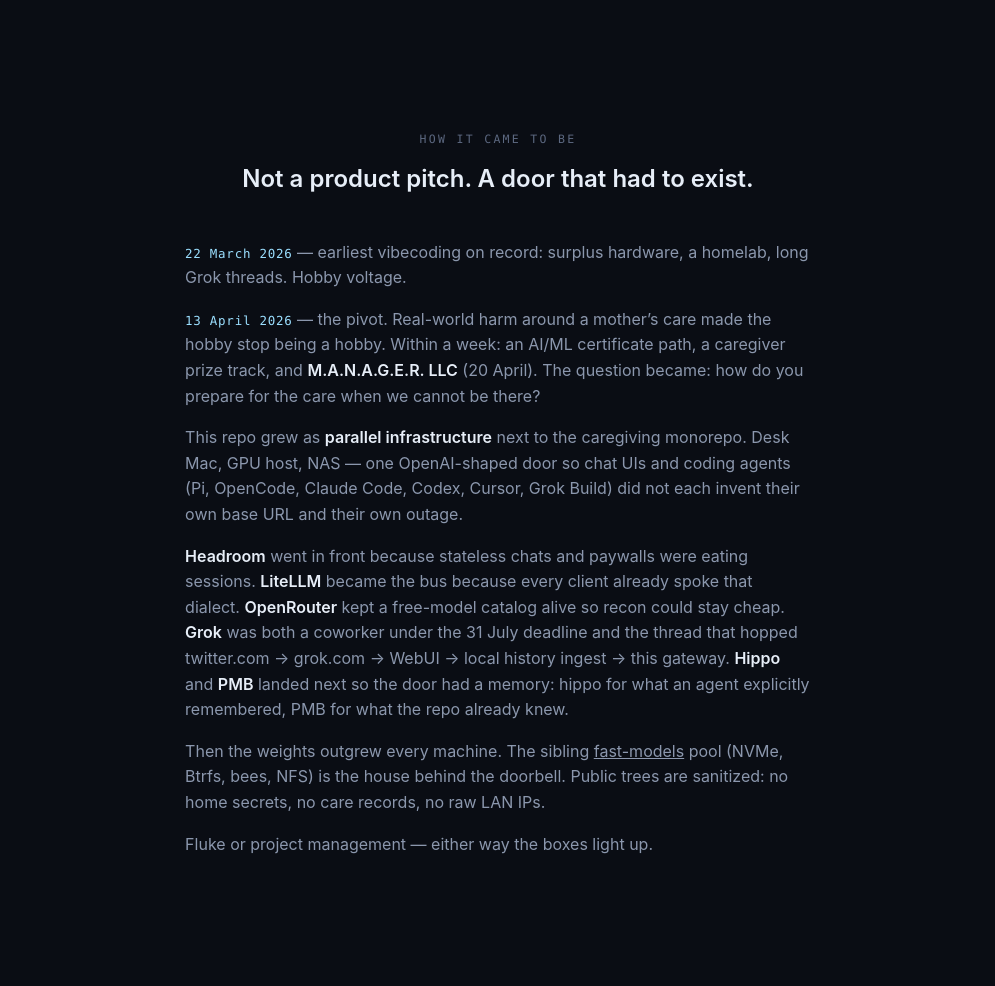
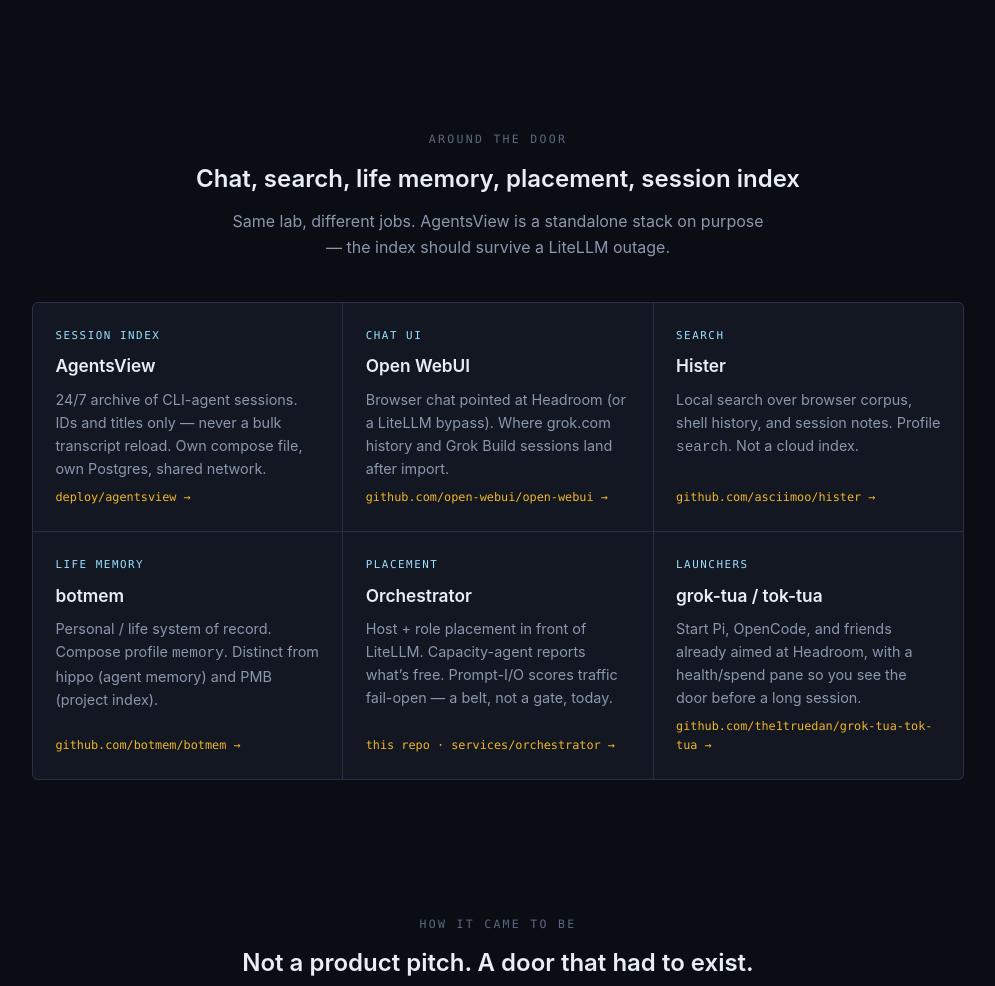
Before and after one commit to the1truedan/ai-gateway, a plain HTML site: page docs/index.html in a window 1280 px wide. Shown: the part 1240-2226 px from the top of the page, without its empty margins (142-1137 px from the left). Drawn offline with Linux system fonts and the light colour scheme.

Commit message:
v0.2.4: AgentsView and door-adjacent stack on the one-pager
AgentsView, Open WebUI, Hister, botmem, orchestrator, grok-tua/tok-tua.
AgentsView is its own compose so the session index can outlive LiteLLM.

Co-Authored-By: Grok 4.6 <noreply@x.ai>

```diff
--- a/docs/index.html
+++ b/docs/index.html
@@ -155,9 +155,9 @@
     <p class="tagline">One front door for a home AI lab. Chat UIs and coding agents aim here instead of five API bases and five failure modes.</p>
     <div class="hero-cta">
       <a class="btn primary" href="https://github.com/the1truedan/ai-gateway">View on GitHub</a>
-      <a class="btn" href="https://github.com/the1truedan/ai-gateway/releases/tag/v0.2.3">v0.2.3</a>
+      <a class="btn" href="https://github.com/the1truedan/ai-gateway/releases/tag/v0.2.4">v0.2.4</a>
       <a class="btn" href="https://the1truedan.github.io/fast-models/">fast-models</a>
-      <span class="version-chip">v<b>0.2.3</b> · MIT · public</span>
+      <span class="version-chip">v<b>0.2.4</b> · MIT · public</span>
     </div>
   </div>
 </div>
@@ -210,6 +210,52 @@
 
 <section class="band">
   <div class="section-head">
+    <p class="section-eyebrow">around the door</p>
+    <h2 class="section-title">Chat, search, life memory, placement, session index</h2>
+    <p class="section-sub">Same lab, different jobs. AgentsView is a standalone stack on purpose — the index should survive a LiteLLM outage.</p>
+  </div>
+  <div class="stack-grid">
+    <a class="stack-card" href="https://github.com/the1truedan/ai-gateway/tree/main/deploy/agentsview" target="_blank" rel="noopener">
+      <span class="role">session index</span>
+      <h3>AgentsView</h3>
+      <p>24/7 archive of CLI-agent sessions. IDs and titles only — never a bulk transcript reload. Own compose file, own Postgres, shared network.</p>
+      <span class="link-hint">deploy/agentsview →</span>
+    </a>
+    <a class="stack-card" href="https://github.com/open-webui/open-webui" target="_blank" rel="noopener">
+      <span class="role">chat UI</span>
+      <h3>Open WebUI</h3>
+      <p>Browser chat pointed at Headroom (or a LiteLLM bypass). Where grok.com history and Grok Build sessions land after import.</p>
+      <span class="link-hint">github.com/open-webui/open-webui →</span>
+    </a>
+    <a class="stack-card" href="https://github.com/asciimoo/hister" target="_blank" rel="noopener">
+      <span class="role">search</span>
+      <h3>Hister</h3>
+      <p>Local search over browser corpus, shell history, and session notes. Profile <code>search</code>. Not a cloud index.</p>
+      <span class="link-hint">github.com/asciimoo/hister →</span>
+    </a>
+    <a class="stack-card" href="https://github.com/botmem/botmem" target="_blank" rel="noopener">
+      <span class="role">life memory</span>
+      <h3>botmem</h3>
+      <p>Personal / life system of record. Compose profile <code>memory</code>. Distinct from hippo (agent memory) and PMB (project index).</p>
+      <span class="link-hint">github.com/botmem/botmem →</span>
+    </a>
+    <a class="stack-card" href="https://github.com/the1truedan/ai-gateway" target="_blank" rel="noopener">
+      <span class="role">placement</span>
+      <h3>Orchestrator</h3>
+      <p>Host + role placement in front of LiteLLM. Capacity-agent reports what’s free. Prompt-I/O scores traffic fail-open — a belt, not a gate, today.</p>
+      <span class="link-hint">this repo · services/orchestrator →</span>
+    </a>
+    <a class="stack-card" href="https://github.com/the1truedan/grok-tua-tok-tua" target="_blank" rel="noopener">
+      <span class="role">launchers</span>
+      <h3>grok-tua / tok-tua</h3>
+      <p>Start Pi, OpenCode, and friends already aimed at Headroom, with a health/spend pane so you see the door before a long session.</p>
+      <span class="link-hint">github.com/the1truedan/grok-tua-tok-tua →</span>
+    </a>
+  </div>
+</section>
+
+<section class="band">
+  <div class="section-head">
     <p class="section-eyebrow">how it came to be</p>
     <h2 class="section-title">Not a product pitch. A door that had to exist.</h2>
   </div>
@@ -218,6 +264,7 @@
     <p><span class="tl">13 April 2026</span> — the pivot. Real-world harm around a mother’s care made the hobby stop being a hobby. Within a week: an AI/ML certificate path, a caregiver prize track, and <strong>M.A.N.A.G.E.R. LLC</strong> (20 April). The question became: how do you prepare for the care when we cannot be there?</p>
     <p>This repo grew as <strong>parallel infrastructure</strong> next to the caregiving monorepo. Desk Mac, GPU host, NAS — one OpenAI-shaped door so chat UIs and coding agents (Pi, OpenCode, Claude Code, Codex, Cursor, Grok Build) did not each invent their own base URL and their own outage.</p>
     <p><strong>Headroom</strong> went in front because stateless chats and paywalls were eating sessions. <strong>LiteLLM</strong> became the bus because every client already spoke that dialect. <strong>OpenRouter</strong> kept a free-model catalog alive so recon could stay cheap. <strong>Grok</strong> was both a coworker under the 31 July deadline and the thread that hopped twitter.com → grok.com → WebUI → local history ingest → this gateway. <strong>Hippo</strong> and <strong>PMB</strong> landed next so the door had a memory: hippo for what an agent explicitly remembered, PMB for what the repo already knew.</p>
+    <p><strong>AgentsView</strong> is the session index — IDs and titles across Claude Code, Codex, Grok Build, OpenCode — not a transcript dump. It runs as its own compose stack so a chat-stack outage does not take the archive with it.</p>
     <p>Then the weights outgrew every machine. The sibling <a href="https://the1truedan.github.io/fast-models/">fast-models</a> pool (NVMe, Btrfs, bees, NFS) is the house behind the doorbell. Public trees are sanitized: no home secrets, no care records, no raw LAN IPs.</p>
     <p>Fluke or project management — either way the boxes light up.</p>
   </div>
```
Also changed, not shown: 4 other files.
